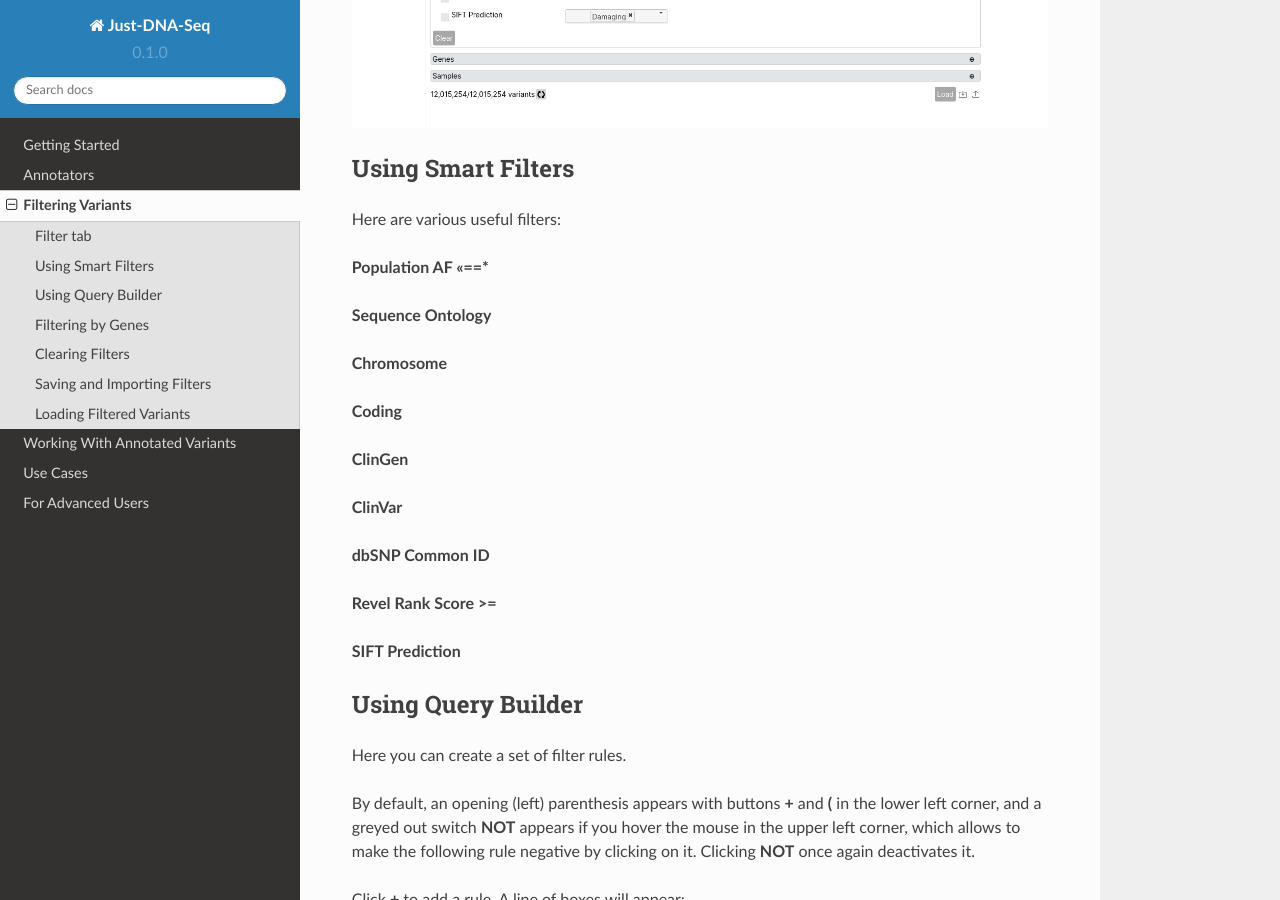
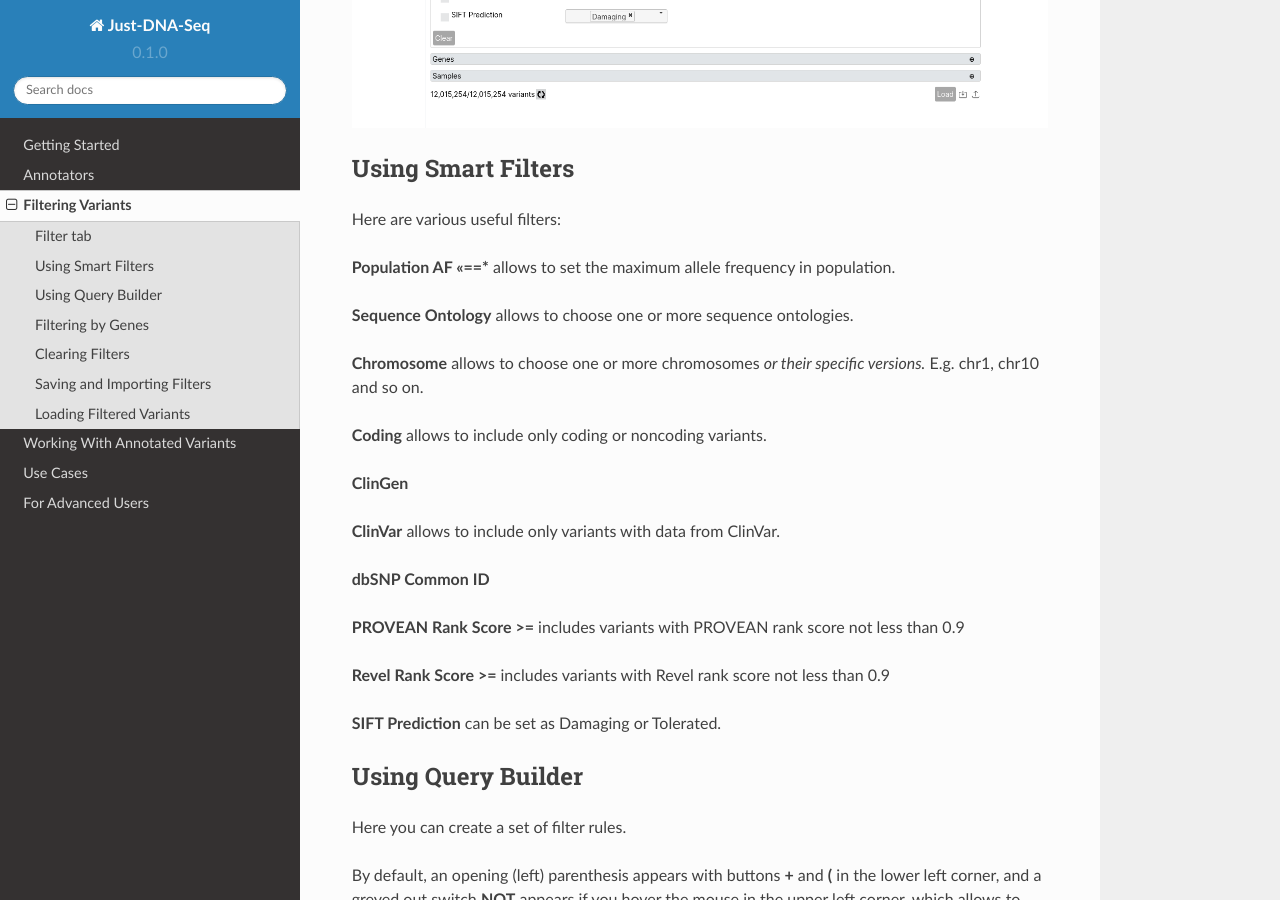
Before and after one commit to dna-seq/just-dna-seq, a Sphinx documentation site: the page built from docs/source/filters.rst, in a window 1280 px wide and 900 px high, scrolled down 640 px. Built offline with Sphinx 7.4.7 and the Read the Docs theme 2.0.0, drawn with Linux system fonts in a browser that asks for light colours.

Commit message:
Update filters.rst

```diff
--- a/docs/source/filters.rst
+++ b/docs/source/filters.rst
@@ -22,23 +22,25 @@ Using Smart Filters
 
 Here are various useful filters:
 
-**Population AF «==***
+**Population AF «==*** allows to set the maximum allele frequency in population.
 
-**Sequence Ontology**
+**Sequence Ontology** allows to choose one or more sequence ontologies.
 
-**Chromosome**
+**Chromosome** allows to choose one or more chromosomes *or their specific versions.* E.g. chr1, chr10 and so on.
 
-**Coding**
+**Coding** allows to include only coding or noncoding variants.
 
 **ClinGen**
 
-**ClinVar**
+**ClinVar** allows to include only variants with data from ClinVar.
 
 **dbSNP Common ID**
 
-**Revel Rank Score >=**
+**PROVEAN Rank Score >=** includes variants with PROVEAN rank score not less than 0.9
 
-**SIFT Prediction**
+**Revel Rank Score >=** includes variants with Revel rank score not less than 0.9
+
+**SIFT Prediction** can be set as Damaging or Tolerated.
 
 Using Query Builder
 -------------------
```
